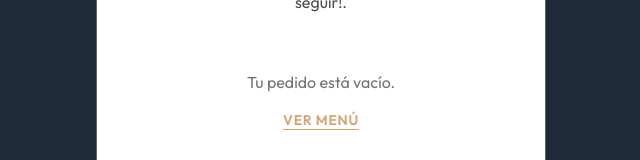
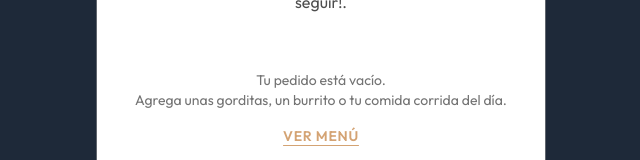
Before and after one commit to WITHERWALKER/comal, a Next.js app: page /cart in a window 1280 px wide. Shown: the part 207-367 px from the top of the page, without its empty margins (319-959 px from the left). Built offline with nearby package versions, Linux system fonts and the light colour scheme.

Commit message:
feat(cart): Suggest dishes in cart empty state

```diff
--- a/src/modules/cart/components/CartEmptyState.tsx
+++ b/src/modules/cart/components/CartEmptyState.tsx
@@ -4,7 +4,10 @@ import { routes } from "@/src/config/navigation";
 export default function CartEmptyState() {
   return (
     <div className="mt-8 flex flex-col items-center gap-4 text-center">
-      <p className="text-muted-foreground">Tu pedido está vacío.</p>
+      <p className="text-muted-foreground text-sm">
+        Tu pedido está vacío. <br />
+        Agrega unas gorditas, un burrito o tu comida corrida del día.
+      </p>
       <Link
         href={routes.menu}
         className="text-sm font-semibold uppercase tracking-wider text-primary underline underline-offset-4"
```
